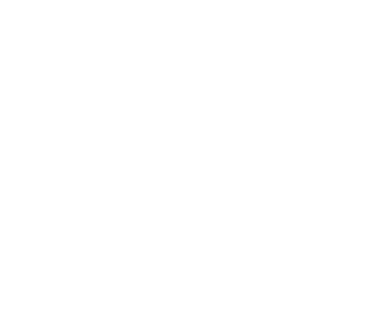
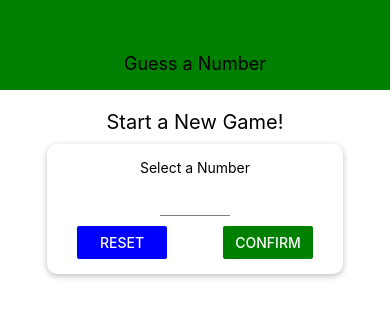
Before and after one commit to Espenblo/React-Native, a React Native app: screen / in a window 390 px wide. Shown: the top 318 px of the page. Built offline with nearby package versions, Linux system fonts and the light colour scheme.

Commit message:
Functional game

```diff
--- a/App.js
+++ b/App.js
@@ -1,11 +1,48 @@
 import React, { useState } from 'react';
-import { StyleSheet, Text, View, TextInput, Button, ScrollView, FlatList } from 'react-native';
+import { StyleSheet, View, } from 'react-native';
+import Header from './components/Header';
+import StartGameScreen from './screens/StartGameScreen';
+import GameScreen from './screens/GameScreen';
+import GameOverScreen from './screens/GameOverScreen';
 
 
 export default function App() {
-  return ;
+
+ const [userNumber, setUserNumber] = useState();
+ const [guessRounds, setGuessRounds] = useState(0);
+
+ const configureNewGameHandler = () => {
+  setGuessRounds(0);
+  setUserNumber(null);
+ };
+
+ const startGameHandler = (selectedNumber) => {
+   setUserNumber(selectedNumber);
+ };
+
+ const gameOverHandler = numOfRounds => {
+  setGuessRounds(numOfRounds);
+ };
+
+ let content= <StartGameScreen onStartGame={startGameHandler}/>;
+
+ if(userNumber && guessRounds <= 0) {
+   content = <GameScreen userChoice={userNumber} onGameOver={gameOverHandler}/>
+ } else if (guessRounds > 0 ) {
+   content = (<GameOverScreen roundsNumber={guessRounds} userNumber={userNumber} onRestart={configureNewGameHandler}/>);
+
+ }
+  return (
+    <View style={styles.screen}>
+      <Header title="Guess a Number" />
+      {content}
+    </View>
+  );
 }
 
 const styles = StyleSheet.create({
+  screen: {
+    flex: 1
+  }
 
 });
--- /dev/null
+++ b/components/Card.js
@@ -0,0 +1,24 @@
+import React from 'react';
+import { View, StyleSheet} from 'react-native';
+
+const Card = props => {
+    return (
+        <View style={{...styles.card, ...props.style}}>{props.children}</View>
+    );
+};
+
+const styles = StyleSheet.create({
+    card: {
+        shadowColor: 'black',
+        shadowOffset: { width: 0, height: 2 },
+        shadowRadius: 6,
+        shadowOpacity: 0.26,
+        elevation: 5,
+        backgroundColor: 'white',
+        padding: 15,
+        borderRadius: 10,
+    },
+
+});
+
+export default Card;
--- /dev/null
+++ b/components/Header.js
@@ -0,0 +1,28 @@
+import React, { useState } from 'react';
+import {View, Text, StyleSheet} from 'react-native';
+import Colors from '../constants/colors';
+
+const Header = props => {
+    return (
+        <View style={styles.header}>
+            <Text style={styles.headerTitle}>{props.title}</Text>
+        </View>
+    );
+};
+
+const styles = StyleSheet.create({
+    header :{
+        width: '100%',
+        height: 90,
+        paddingTop: 36,
+        backgroundColor: Colors.primary,
+        alignItems: "center",
+        justifyContent: "center",
+    },
+    headerTitle : {
+        color: 'black',
+        fontSize: 18,
+    }
+});
+
+export default Header;
--- /dev/null
+++ b/components/Input.js
@@ -0,0 +1,17 @@
+import React from 'react';
+import {TextInput, StyleSheet} from 'react-native';
+
+const Input = props => {
+    return <TextInput {...props} style={{...styles.input, ...props.style}}/>
+};
+
+const styles = StyleSheet.create({
+    input: {
+        height: 30,
+        borderBottomColor: 'grey',
+        borderBottomWidth: 1,
+        marginVertical: 10,
+    }
+});
+
+export default Input;
--- /dev/null
+++ b/components/NumberContainer.js
@@ -0,0 +1,31 @@
+import React from 'react';
+import { View, StyleSheet, Text } from 'react-native';
+import Colors from '../constants/colors';
+
+
+
+const NumberContainer = props => {
+    return (
+        <View style={styles.container}>
+            <Text style={styles.number}>{props.children}</Text>
+        </View>
+    );
+};
+
+const styles = StyleSheet.create({
+    container: {
+        borderWidth: 2,
+        borderColor: Colors.primary,
+        padding: 10,
+        borderRadius: 10,
+        marginVertical: 10,
+        alignItems: 'center',
+        justifyContent: 'center'
+    },
+    number: {
+        color: Colors.primary,
+        fontSize: 22
+    }
+});
+
+export default NumberContainer;
--- /dev/null
+++ b/constants/colors.js
@@ -0,0 +1,4 @@
+export default {
+    primary: 'green',
+    secondry: 'blue'
+}
--- /dev/null
+++ b/screens/GameOverScreen.js
@@ -0,0 +1,25 @@
+import React from 'react';
+import { View, StyleSheet, Text, Button } from 'react-native';
+import Colors from '../constants/colors';
+
+const GameOverScreen = props => {
+    return (
+        <View style={styles.screen}>
+            <Text>The Game is over</Text>
+            <Text>Number of rounds: {props.roundsNumber}</Text>
+            <Text>Number was: {props.userNumber}</Text>
+            <Button title="NEW GAME" onPress={props.onRestart}/>
+        </View>
+    );
+
+};
+
+const styles = StyleSheet.create({
+    screen: {
+        flex: 1,
+        justifyContent: "center",
+        alignItems: 'center',
+    }
+});
+
+export default GameOverScreen;
--- /dev/null
+++ b/screens/GameScreen.js
@@ -0,0 +1,79 @@
+import React, { useState, useRef, useEffect } from 'react';
+import { View, Text, StyleSheet, Button, Alert } from 'react-native';
+
+import NumberContainer from '../components/NumberContainer';
+import Card from '../components/Card';
+
+const generateRandomBetween = (min, max, exclude) => {
+    min = Math.ceil(min);
+    max = Math.floor(max);
+    const rndNum = Math.floor(Math.random() * (max - min)) + min;
+    if (rndNum === exclude) {
+        return generateRandomBetween(min, max, exclude);
+    } else {
+        return rndNum;
+    }
+};
+
+const GameScreen = props => {
+    const [currentGuess, setCurrentGuess] = useState(generateRandomBetween(1, 100, props.userChoice));
+
+    const currentLow = useRef(1);
+    const currentHigh = useRef(100);
+
+    const [rounds, setRounds] = useState(0);
+
+    const {userChoice, onGameOver} = props;
+
+    useEffect(() => {
+        if (currentGuess === userChoice) {
+            onGameOver(rounds);
+        }
+    }, [currentGuess, userChoice, onGameOver]);
+
+    const nextGuessHandler = direction => {
+        if ((direction === 'lower' && currentGuess < props.userChoice) || direction === 'greater' && currentGuess > props.userChoice) {
+            Alert.alert('Don\'t lie!', 'You know that this is wrong...', [{ text: 'Sorry!', style: 'cancel' }]);
+            return;
+        }
+        if (direction === 'lower') {
+            currentHigh.current = currentGuess;
+
+        } else {
+            currentLow.current = currentGuess;
+        }
+        const nextNumber = generateRandomBetween(currentLow.current, currentHigh.current, currentGuess);
+        setCurrentGuess(nextNumber);
+        setRounds(curRounds => curRounds + 1);
+    };
+
+    return (
+        <View style={styles.screen}>
+            <Text>Opponents guess</Text>
+            <NumberContainer>{currentGuess}</NumberContainer>
+            <Card style={styles.buttonContainer}>
+                <Button title="LOWER" onPress={nextGuessHandler.bind(this, 'lower')} />
+                <Button title="GREATER" onPress={nextGuessHandler.bind(this, 'greater')} />
+            </Card>
+
+        </View>
+    );
+};
+
+const styles = StyleSheet.create({
+    screen: {
+        flex: 1,
+        padding: 10,
+        alignItems: 'center',
+
+    },
+    buttonContainer: {
+        flexDirection: 'row',
+        justifyContent: 'space-around',
+        marginTop: 20,
+        width: 300,
+        maxWidth: '80%',
+    }
+});
+
+export default GameScreen;
--- /dev/null
+++ b/screens/StartGameScreen.js
@@ -0,0 +1,123 @@
+import React, { useState } from 'react';
+import { View, Text, StyleSheet, Button, TouchableWithoutFeedback, Keyboard, Alert } from 'react-native';
+
+import Card from '../components/Card';
+import Input from '../components/Input';
+import Colors from '../constants/colors';
+import NumberContainer from '../components/NumberContainer';
+
+
+const StartGameScreen = props => {
+
+    const [enteredValue, setEnteredValue] = useState('');
+    const [confirmed, setConfirmed] = useState(false);
+    const [selectedNumber, setSelectedNumber] = useState();
+
+    const numberInputHandler = inputText => {
+        setEnteredValue(inputText.replace(/[^0-9]/g, ''));
+    };
+
+    const resetInputHandler = () => {
+        setEnteredValue('');
+        setConfirmed(false);
+    };
+
+    const confirmInputHandler = () => {
+        const chosenNumber = parseInt(enteredValue);
+        if (isNaN(chosenNumber) || chosenNumber <= 0 || chosenNumber > 99) {
+            Alert.alert(
+                'Invalid number!',
+                'Number has to be a number between 1 and 99.',
+                [{ text: 'Okay', style: 'destructive', onPress: resetInputHandler }]
+            );
+            return;
+        }
+        setConfirmed(true);
+        setSelectedNumber(chosenNumber);
+        setEnteredValue('');
+        Keyboard.dismiss();
+    };
+
+    let confirmedOutput;
+
+    if (confirmed) {
+        confirmedOutput = (
+            <Card style={styles.summaryContainer}>
+                <Text>You selected</Text>
+                <NumberContainer>{selectedNumber}</NumberContainer>
+                <Button title= "START GAME!" color={Colors.primary} onPress={()=> props.onStartGame(selectedNumber)}/>
+            </Card>
+        );
+    }
+    return (
+        <TouchableWithoutFeedback onPress={() => {
+            Keyboard.dismiss();
+        }}>
+            <View style={styles.screen}>
+                <Text style={styles.title}>Start a New Game!</Text>
+                <Card style={styles.inputContainer}>
+                    <Text>Select a Number</Text>
+                    <Input style={styles.input}
+                        blurOnSubmit autoCapitalize='none'
+                        autoCorrect={false}
+                        keyboardType="number-pad"
+                        maxLength={2}
+                        onChangeText={numberInputHandler}
+                        value={enteredValue}
+                    />
+                    <View style={styles.buttonContainer}>
+                        <View style={styles.button}>
+                            <Button title="Reset" color={Colors.secondry} onPress={resetInputHandler} />
+                        </View>
+                        <View style={styles.button}>
+                            <Button title="Confirm" color={Colors.primary} onPress={confirmInputHandler} />
+                        </View>
+                    </View>
+                </Card>
+                {confirmedOutput}
+            </View>
+        </TouchableWithoutFeedback>
+    );
+};
+
+const styles = StyleSheet.create({
+    screen: {
+        flex: 1,
+        padding: 10,
+        alignItems: 'center',
+
+    },
+    title: {
+        fontSize: 20,
+        marginVertical: 10,
+    },
+
+    inputContainer: {
+        width: 300,
+        maxWidth: '80%',
+        alignItems: "center",
+    },
+
+    buttonContainer: {
+        flexDirection: 'row',
+        width: '100%',
+        justifyContent: 'space-between',
+        paddingHorizontal: 15,
+
+    },
+    button: {
+        width: 90,
+    },
+    input: {
+        width: 70,
+        textAlign: 'center',
+    },
+    summaryContainer: {
+        marginTop: 20,
+        alignItems: 'center',
+
+    }
+
+});
+
+export default StartGameScreen;
```
